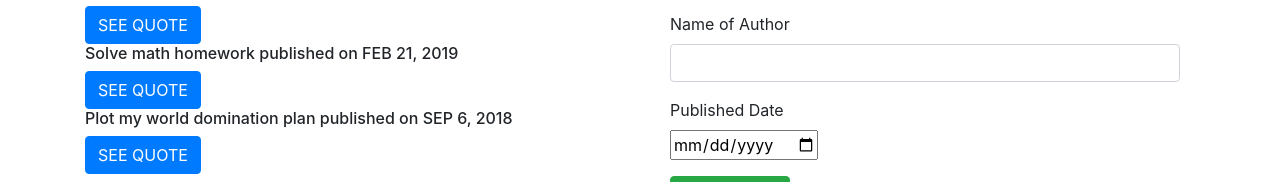
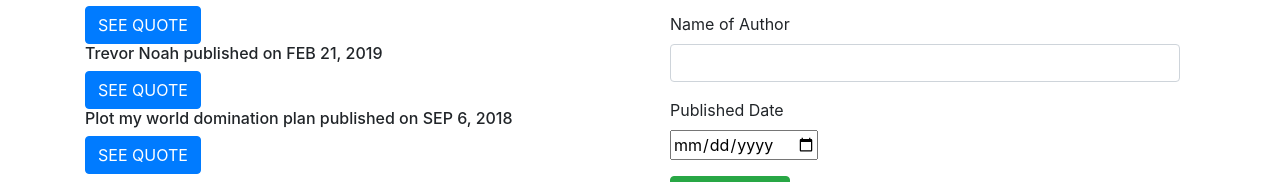
Before and after one commit to willyowi/myQuotes, an Angular app: page / in a window 1280 px wide. Shown: the part 343-525 px from the top of the page. Built offline with nearby package versions, Linux system fonts and the light colour scheme.

Commit message:
add quote 4

```diff
--- a/src/app/quote/quote.component.ts
+++ b/src/app/quote/quote.component.ts
@@ -13,7 +13,7 @@ export class QuoteComponent implements OnInit {
     new Quote(2,'Amy Poehler','Take your risks now, as you grow older you become more fearful and less flexible. And I mean that literally. I hurt my knee this week on the treadmill, and it wasn’t even on.',new Date(2019,4,9)),
     new Quote(3,'Vin Diesel','The trouble with the rat race is that even if you win, you’re still a rat.',new Date(2019,6,1)),
     new Quote(4,'Chris Rock','Accept who you are. Unless you are a serial killer',new Date(2019,3,23)),
-    new Quote(5,'Solve math homework','Damn Math',new Date(2019,1,21)),
+    new Quote(5,'Trevor Noah','Does America really need to the best at everything? You already dominate the world in economics, military power and obesity.',new Date(2019,1,21)),
     new Quote(6,'Plot my world domination plan','Cause I am an evil overlord',new Date(2018,8,6)),
   ];
   toggleDetails(index){
```
